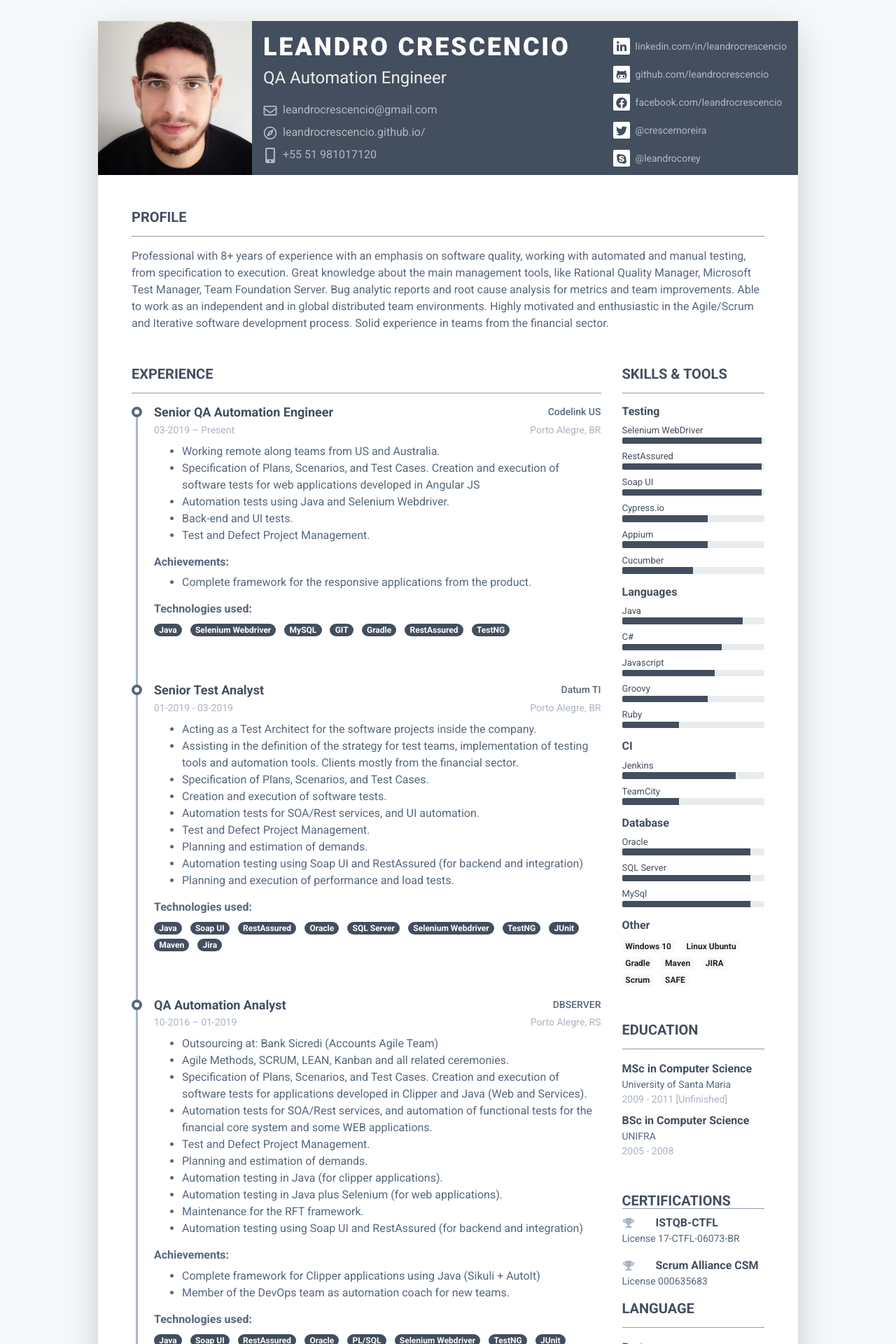
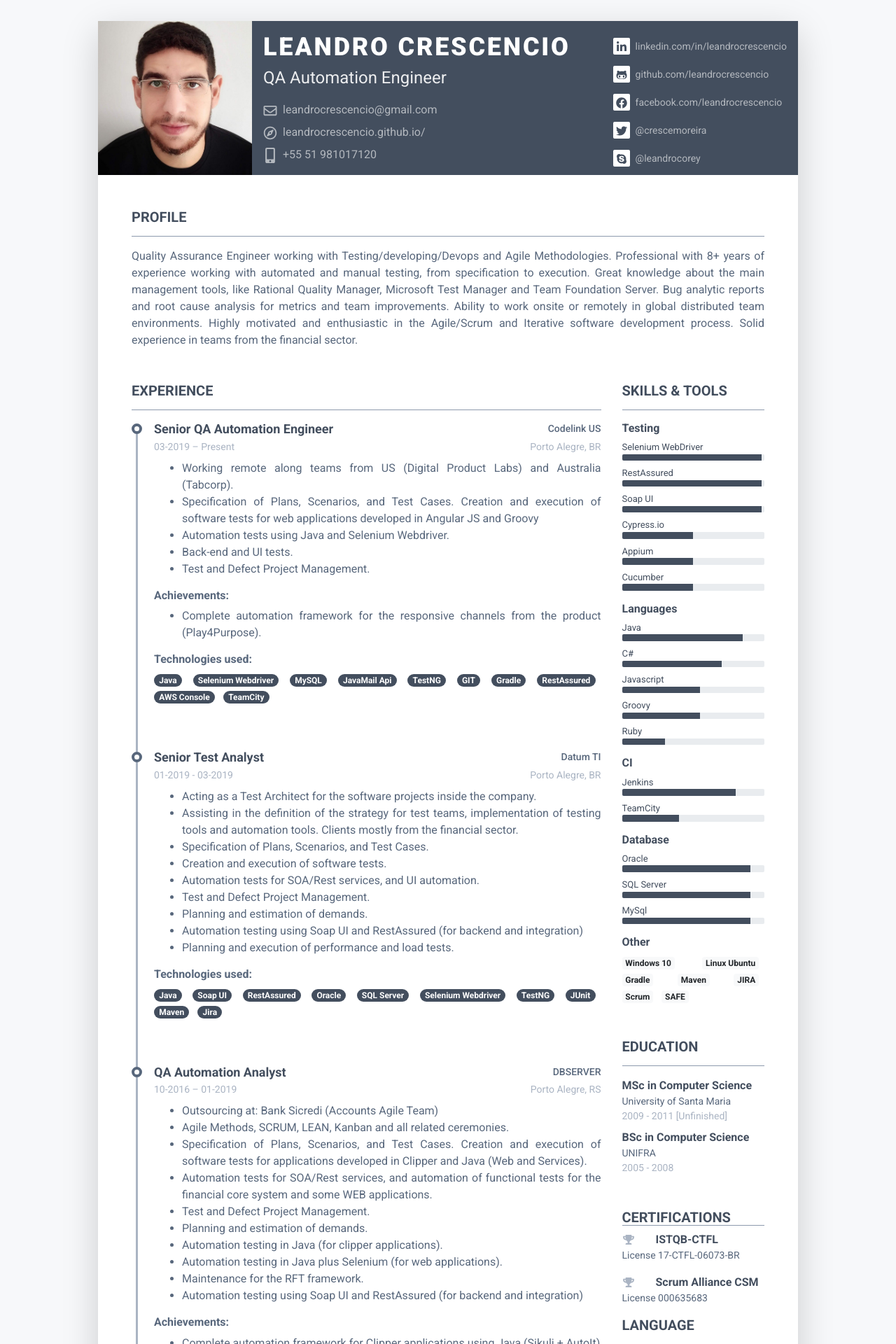
Before and after one commit to leandrocrescencio/leandrocrescencio.github.io, a Jekyll site: the page built from index.html, in a window 1280 px wide. Shown: the top 1920 px of the page at 70% size. Built offline with Jekyll 4.4.1, drawn with Linux system fonts in a browser that asks for light colours; nearby versions of some CDN libraries; some of the changed text lies outside the part shown.

Commit message:
adjusting CV

```diff
--- a/_data/data.yml
+++ b/_data/data.yml
@@ -16,12 +16,13 @@ bio:
 summary:
   title: Profile
   description: |
-    Professional with 8+ years of experience with an emphasis on software quality, working with automated and manual testing, from specification to execution.
-    Great knowledge about the main management tools, like Rational Quality Manager, Microsoft Test Manager, Team Foundation Server.
+    Quality Assurance Engineer working with Testing/developing/Devops and Agile Methodologies. Professional with 8+ years of experience working with automated and manual testing, from specification to execution.
+    Great knowledge about the main management tools, like Rational Quality Manager, Microsoft Test Manager and Team Foundation Server.
     Bug analytic reports and root cause analysis for metrics and team improvements.
-    Able to work as an independent and in global distributed team environments.
+    Ability to work onsite or remotely in global distributed team environments.
     Highly motivated and enthusiastic in the Agile/Scrum and Iterative software development process.
     Solid experience in teams from the financial sector.
+
 history:
   title: Experience
   roles:
@@ -30,8 +31,8 @@ history:
       location: Porto Alegre, BR
       time: 03-2019 – Present
       description: |
-         - Working remote along teams from US and Australia.
-         - Specification of Plans, Scenarios, and Test Cases. Creation and execution of software tests for web applications developed in Angular JS
+         - Working remote along teams from US (Digital Product Labs) and Australia (Tabcorp).
+         - Specification of Plans, Scenarios, and Test Cases. Creation and execution of software tests for web applications developed in Angular JS and Groovy
          - Automation tests using Java and Selenium Webdriver.
          - Back-end and UI tests.
          - Test and Defect Project Management.
@@ -39,12 +40,19 @@ history:
         - name: Java
         - name: Selenium Webdriver
         - name: MySQL
+        - name: JavaMail Api
+        - name: TestNG
         - name: GIT
         - name: Gradle
         - name: RestAssured
-        - name: TestNG
+        - name: AWS Console
+        - name: TeamCity
+
+
       achivements: |
-        * Complete framework for the responsive applications from the product.
+        * Complete automation framework for the responsive channels from the product (Play4Purpose).
+
+
     - position: Senior Test Analyst
       company: Datum TI
       location: Porto Alegre, BR
@@ -70,6 +78,8 @@ history:
         - name: JUnit
         - name: Maven
         - name: Jira
+
+
     - position: QA Automation Analyst
       company: DBSERVER
       location: Porto Alegre, RS
@@ -105,8 +115,10 @@ history:
         - name: RQM
         - name: RTC
       achivements: |
-         * Complete framework for Clipper applications using Java (Sikuli + AutoIt)
+         * Complete automation framework for Clipper applications using Java (Sikuli + AutoIt)
          * Member of the DevOps team as automation coach for new teams.
+
+
     - position: QA Automation Analyst
       company: DBSERVER
       location: Porto Alegre, RS
@@ -125,18 +137,18 @@ history:
         - Maintenance into the Soap UI automation and migrate it to C#.
       technologies:
         - name: C#
+        - name: Groovy
         - name: Soap UI
         - name: Oracle
         - name: SQL Server
         - name: Selenium Webdriver
         - name: JUnit
         - name: TOAD
-        - name: Sikuli
-        - name: AutoIT
         - name: TFS
         - name: MTM
         - name: Visual Studio
         - name: ADEPT
+
     - position: QA Analyst
       company: BANK AGIPLAN (AGIBANK)
       location: Porto Alegre, RS
@@ -155,11 +167,12 @@ history:
         - name: Soap UI
         - name: Oracle
         - name: SQL Server
+        - name: C#
         - name: Selenium Webdriver
-        - name: C#
         - name: Visual Studio
         - name: Mantis
         - name: TestLink
+
     - position:  Software Test Analyst
       company: DBSERVER
       location: Porto Alegre, RS
@@ -211,6 +224,7 @@ history:
        - name: CVS
       achivements: |
         * Certification - IBM Lotus Notes & Domino Technical Sales Professional v2 (2013)
+
 skills:
   testing:
     - name: Selenium WebDriver
@@ -220,9 +234,9 @@ skills:
     - name: Soap UI
       percentage: 98
     - name: Cypress.io
-      percentage: 60
+      percentage: 50
     - name: Appium
-      percentage: 60
+      percentage: 50
     - name: Cucumber
       percentage: 50
   languages:
@@ -231,11 +245,11 @@ skills:
     - name: C#
       percentage: 70
     - name: Javascript
-      percentage: 65
+      percentage: 55
     - name: Groovy
-      percentage: 60
+      percentage: 55
     - name: Ruby
-      percentage: 40
+      percentage: 30
   ci:
     - name: Jenkins
       percentage: 80
@@ -256,6 +270,7 @@ skills:
     - name: JIRA
     - name: Scrum
     - name: SAFE
+
 awards:
   - name: ISTQB-CTFL
     description: |
--- a/_includes/bio.html
+++ b/_includes/bio.html
@@ -27,7 +27,7 @@
           <li class="mb-3"><a href="https://facebook.com/{{ bio.facebook }}"><span class="fa-container text-center mr-2"><i class="fab fa-facebook fa-fw"></i></span>facebook.com/{{ bio.facebook }}</a></li>
           {% endif %}
           {% if bio.twitter %}
-          <li class="mb-3"><a href="https://twitter.com/@{{ bio.twitter }}"><span class="fa-container text-center mr-2"><i class="fab fa-twitter fa-fw"></i></span>@{{ bio.twitter }}</a></li>
+          <li class="mb-3"><a href="https://twitter.com/{{ bio.twitter }}"><span class="fa-container text-center mr-2"><i class="fab fa-twitter fa-fw"></i></span>@{{ bio.twitter }}</a></li>
           {% endif %}
           {% if bio.stackoverflow%}
           <li><a href="https://stackoverflow.com/users/{{ bio.stackoverflow }}"><span class="fa-container text-center mr-2"><i class="fab fa-stack-overflow"></i></span>{{ bio.stackoverflow }}</a></li>
--- a/assets/css/pillar.scss
+++ b/assets/css/pillar.scss
@@ -146,6 +146,7 @@ a.theme-btn-on-bg, .theme-btn-on-bg {
 
 .resume-section-content {
 	color: $theme-text-color-secondary;
+	text-align: justify !important;
 }
 
 
```
